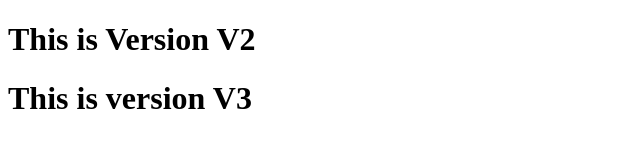
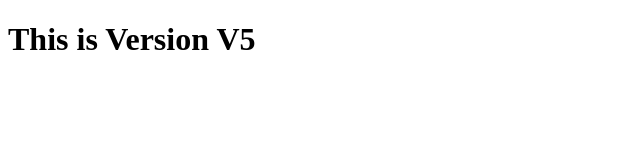
Before and after one commit to JayaVerma/git_learn, a plain HTML site: page index.html in a window 1280 px wide. Shown: the whole page, without its empty margins (0-640 px from the left). Drawn offline with Linux system fonts and the light colour scheme.

Commit message:
This is V5

```diff
--- a/index.html
+++ b/index.html
@@ -6,9 +6,7 @@
     <title>Document</title>
 </head>
 <body>
-    <h1> This is Version V2</h1>
-
-    <h1> This is version V3</h1>
+    <h1> This is Version V5</h1>
 
 </body>
 </html>
```
